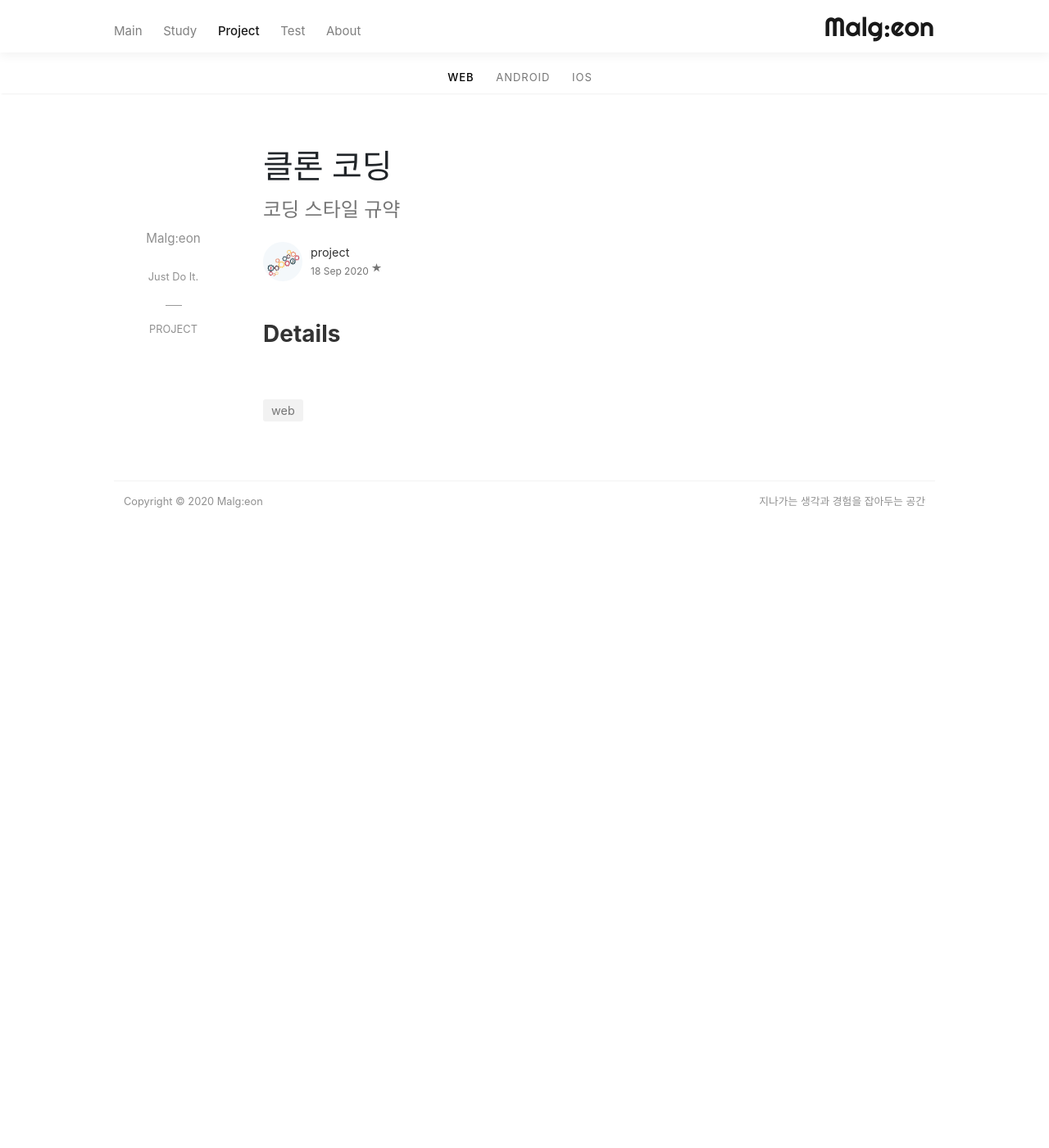
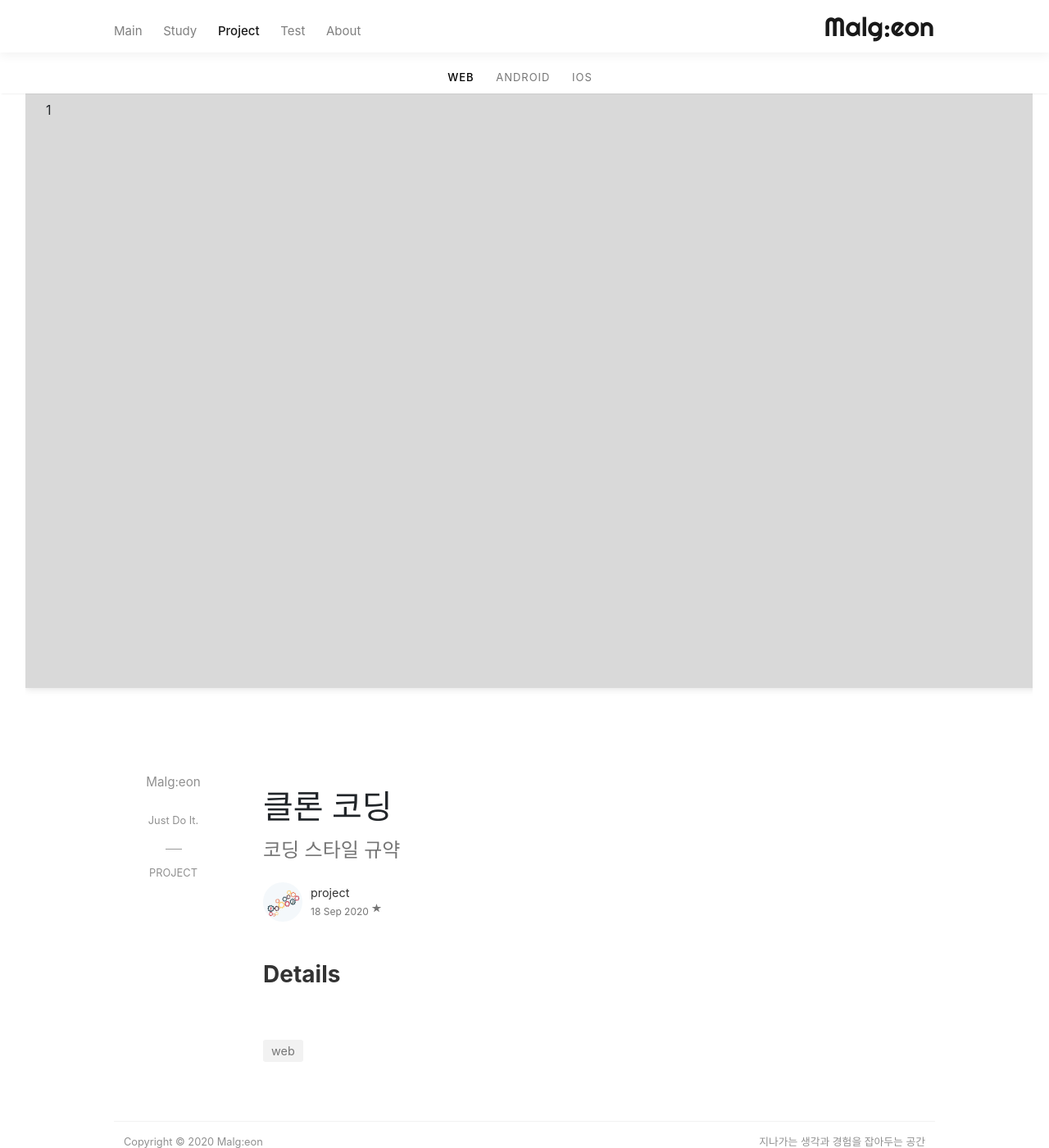
Before and after one commit to Malgeon/makeBlog, a Jekyll site: the page built from _posts/project/2020-09-18-malgeon_blog.md, in a window 1280 px wide and 1400 px high. Shown: the whole window at 82% size. Built offline with Jekyll 4.4.1, drawn with Linux system fonts in a browser that asks for light colours; nearby versions of some CDN libraries.

Commit message:
200919 make project page

```diff
--- /dev/null
+++ b/_layouts/default-project.html
@@ -0,0 +1,215 @@
+<!DOCTYPE html>
+<html lang="en">
+<head>
+<meta charset="utf-8">
+<meta name="viewport" content="width=device-width, initial-scale=1, shrink-to-fit=no">
+
+<link rel="icon" href="{{ site.baseurl }}/assets/images/logo.jpg">
+
+{% if page.title == site.name %}
+<title>{{page.title}}</title>
+{% else %}
+<title>{{ page.title | capitalize }} | {{site.name}}</title>
+{% endif %}
+
+{% seo %}
+
+<link rel="stylesheet" href="https://stackpath.bootstrapcdn.com/bootstrap/4.1.3/css/bootstrap.min.css" integrity="sha384-MCw98/SFnGE8fJT3GXwEOngsV7Zt27NXFoaoApmYm81iuXoPkFOJwJ8ERdknLPMO" crossorigin="anonymous">
+<link href="{{ site.baseurl }}/assets/css/screen.css" rel="stylesheet">
+<link href="{{ site.baseurl }}/assets/css/main.css" rel="stylesheet">
+<script src="{{ site.baseurl }}/assets/js/jquery.min.js"></script>
+
+</head>
+
+{% if jekyll.environment == 'production' %}
+<!-- change your GA id in _config.yml -->
+<script>
+(function(i,s,o,g,r,a,m){i['GoogleAnalyticsObject']=r;i[r]=i[r]||function(){
+(i[r].q=i[r].q||[]).push(arguments)},i[r].l=1*new Date();a=s.createElement(o),
+m=s.getElementsByTagName(o)[0];a.async=1;a.src=g;m.parentNode.insertBefore(a,m)
+})(window,document,'script','//www.google-analytics.com/analytics.js','ga');
+ga('create', '{{site.google_analytics}}', 'auto');
+ga('send', 'pageview');
+</script>
+{% endif %}
+
+{% capture layout %}{% if page.layout %}layout-{{ page.layout }}{% endif %}{% endcapture %}
+<body class="{{layout}}">
+	<!-- defer loading of font and font awesome -->
+	<noscript id="deferred-styles">
+		<link href="https://fonts.googleapis.com/css?family=Righteous%7CMerriweather:300,300i,400,400i,700,700i" rel="stylesheet">
+		<link rel="stylesheet" href="https://use.fontawesome.com/releases/v5.0.13/css/all.css" integrity="sha384-DNOHZ68U8hZfKXOrtjWvjxusGo9WQnrNx2sqG0tfsghAvtVlRW3tvkXWZh58N9jp" crossorigin="anonymous">
+	</noscript>
+
+
+<!-- Begin Menu Navigation
+================================================== -->
+{% if page.layout == "post" %}
+<nav class="navbar navbar-expand-lg navbar-light bg-white mediumnavigation nav-down x">
+{% else %}
+<nav class="navbar navbar-expand-lg navbar-light bg-white fixed-top mediumnavigation nav-down x">
+{% endif %}
+    <div class="container pr-0">
+
+        <!-- Begin Logo -->
+        <a class="navbar-brand my-order-1 my-order-md-3" href="{{ site.baseurl }}/">
+            <div class="mainlogo">
+                <!--<h1 class="sitetitle">{{ site.title }}</h1>-->
+                <h2 class="sitetitle">{{ site.title }} </h2>
+            </div>
+        </a>
+        <!-- End Logo -->
+
+        <button class="navbar-toggler my-order-2 my-order-md-1" type="button" data-toggle="collapse" data-target="#navbarMediumish" aria-controls="navbarSupportedContent" aria-expanded="false" aria-label="Toggle navigation">
+        <span class="navbar-toggler-icon"></span>
+        </button>
+
+        <div class="collapse navbar-collapse my-order-3 my-order-md-2" id="navbarMediumish">
+
+            <!-- Begin Menu -->
+
+                <ul class="navbar-nav mr-auto">
+                    {% if page.menu == "main" %}
+                    <li class="nav-item active">
+                    {% else %}
+                    <li class="nav-item">
+                    {% endif %}
+                        <a class="nav-link" href="{{ site.baseurl }}/">Main</a>
+                    </li>
+
+                    {% if page.menu == "study" or page.categories[0] == "study" %}
+                    <li class="nav-item active">
+                    {% else %}
+                    <li class="nav-item">
+                    {% endif %}
+                        <a class="nav-link" href="{{ site.baseurl }}/study">Study</a>
+                    </li>
+
+                    {% if page.menu == "project" or page.categories[0] == "project" %}
+                    <li class="nav-item active">
+                    {% else %}
+                    <li class="nav-item">
+                    {% endif %}
+                        <a class="nav-link" href="{{ site.baseurl }}/project">Project</a>
+                    </li>
+
+                    {% if page.menu == "test" or page.categories[0] == "test" %}
+                    <li class="nav-item active">
+                    {% else %}
+                    <li class="nav-item">
+                    {% endif %}
+                        <a class="nav-link" href="{{ site.baseurl }}/test">Test</a>
+                    </li>
+
+                    {% if page.menu == "about" %}
+                    <li class="nav-item active">
+                    {% else %}
+                    <li class="nav-item">
+                    {% endif %}
+                        <a class="nav-link" href="{{ site.baseurl }}/about">About</a>
+                    </li>
+
+                </ul>
+
+            <!-- End Menu -->
+        </div>
+    </div>
+</nav>
+<!-- End Navigation
+================================================== -->
+
+<!-- For Nav Z-index Height
+================================================== -->
+{% if page.menu == "main" or page.menu == "about" %}
+    <div class="site-content">
+{% else %}
+    {% if page.layout == "post" %}
+    <div class="post-content">
+    {% else %}
+    <div class="my-site-content">
+    {% endif %}
+    {% include headerTag.html %}
+
+{% endif %}
+
+<!-- project-description
+================================================== -->
+<div class="collectionHeader-blockNav btmr">
+    <div class="u-borderBox u-maxWidth1425 u-paddingLeft31 u-paddingRight20 u-marginAuto">
+        <nav class="project-container u-clearfix js-collectionHeaderNav u-lineHeight40 u-overflowHiddenY">
+            <div class="buttonSet u-middle u-noWrap u-overflowX u-paddingBottom100">
+                <div class="project-content marking">1</div>
+            </div>
+        </nav>
+    </div>
+</div>
+
+<div class="container md-paddingLeft20 md-paddingRight20">
+
+<!-- Content
+================================================== -->
+<div class="main-content">
+    {{ content }}
+</div>
+
+<!-- Begin Footer
+================================================== -->
+<footer class="footer">
+    <div class="container">
+        <div class="row">
+            <div class="col-md-6 col-sm-6 text-center text-lg-left u-noWrap">
+                Copyright © {{ site.time | date: "%Y" }} {{ site.name }}
+            </div>
+            <div class="col-md-6 col-sm-6 text-center text-lg-right u-noWrap">
+                지나가는 생각과 경험을 잡아두는 공간
+            </div>
+        </div>
+    </div>
+</footer>
+<!-- End Footer
+================================================== -->
+
+</div> <!-- /.site-content -->
+
+<!-- Scripts
+================================================== -->
+
+<script src="https://cdnjs.cloudflare.com/ajax/libs/popper.js/1.14.6/umd/popper.min.js" integrity="sha384-wHAiFfRlMFy6i5SRaxvfOCifBUQy1xHdJ/yoi7FRNXMRBu5WHdZYu1hA6ZOblgut" crossorigin="anonymous"></script>
+
+<script src="https://stackpath.bootstrapcdn.com/bootstrap/4.2.1/js/bootstrap.min.js" integrity="sha384-B0UglyR+jN6CkvvICOB2joaf5I4l3gm9GU6Hc1og6Ls7i6U/mkkaduKaBhlAXv9k" crossorigin="anonymous"></script>
+
+<script src="{{ site.baseurl }}/assets/js/mediumish.js"></script>
+
+{% if site.lazyimages == "enabled" %}
+<script src="{{ site.baseurl }}/assets/js/lazyload.js"></script>
+{% endif %}
+
+<script src="{{ site.baseurl }}/assets/js/ie10-viewport-bug-workaround.js"></script>
+
+{% if page.layout == 'post' %}
+<script id="dsq-count-scr" src="//{{site.disqus}}.disqus.com/count.js"></script>
+{% endif %}
+
+
+{% if page.url == "/index.html" %}
+<script src="{{ site.baseurl }}/assets/js/InfiniteScroll.js"></script>
+<script>
+    const postWrapper = ".post-list";
+    const paginatePath = "{{ site.baseurl }}/page";
+    new InfiniteScroll(paginatePath, postWrapper)
+</script>
+{% endif %}
+
+
+{% if page.layout == 'tags' %}
+<script src="{{ site.baseurl }}/assets/js/InfiniteScroll.js"></script>
+<script>
+    const postWrapper = ".post-list";
+    const paginatePath = "{{ site.baseurl }}/{{ page.thisUrl }}/page";
+    new InfiniteScroll(paginatePath, postWrapper)
+</script>
+{% endif %}
+
+
+</body>
+</html>
--- a/_layouts/project.html
+++ b/_layouts/project.html
@@ -1,5 +1,5 @@
 ---
-layout: default
+layout: default-project
 disqus: false
 archive: false
 post_class: post-template
--- a/assets/css/screen.css
+++ b/assets/css/screen.css
@@ -1432,6 +1432,10 @@
     max-width: 1072px!important;
 }
 
+.u-maxWidth1425 {
+    max-width: 1425px!important;
+}
+
 .u-paddingRight20 {
     padding-right: 20px!important;
 }
@@ -1570,6 +1574,24 @@
     clear: both;
 }
 
+.project-container {
+    display: -webkit-box;
+    display: -webkit-flex;
+    display: -ms-flexbox;
+    display: flex;
+    height: 825px;
+}
+
+.project-content {
+    padding-left : 25px;
+    padding-right : 25px;
+    margin-left: auto;
+    margin-right: auto;
+    margin-bottom : 300px;
+    width: 1350px;
+}
+
+
 .my-col {
     position: relative;
     min-height: 1px;
@@ -1590,6 +1612,11 @@
     margin-bottom: 30px;
 }
 
+.marking {
+    box-shadow: 0 0px 10px 0px rgba(0, 0, 0, 0.15);
+    height: 100%;
+    background-color: rgba(0, 0, 0, 0.15);
+}
 .heading {
     color: rgba(0,0,0,.84);
     font-size: 18px;
@@ -2022,3 +2049,18 @@
 
 /* Generic.Deleted & Diff Deleted */
 .highlight .gi { color: #a6e22e!important; }
+
+
+/* project feature */
+
+.project-explanation {
+    float: left;
+    width: 35%;
+    padding: 10px;
+}
+
+.project-image {
+    float: left;
+    width: 65%;
+    padding: 10px;
+}
```
Also changed, not shown: _layouts/main.html (+12 -1 lines), _posts/project/2020-07-28-feat_project_jekyll_blog.md (+0 -1 lines), _posts/project/2020-09-18-malgeon_blog.md (+2 -3 lines).
